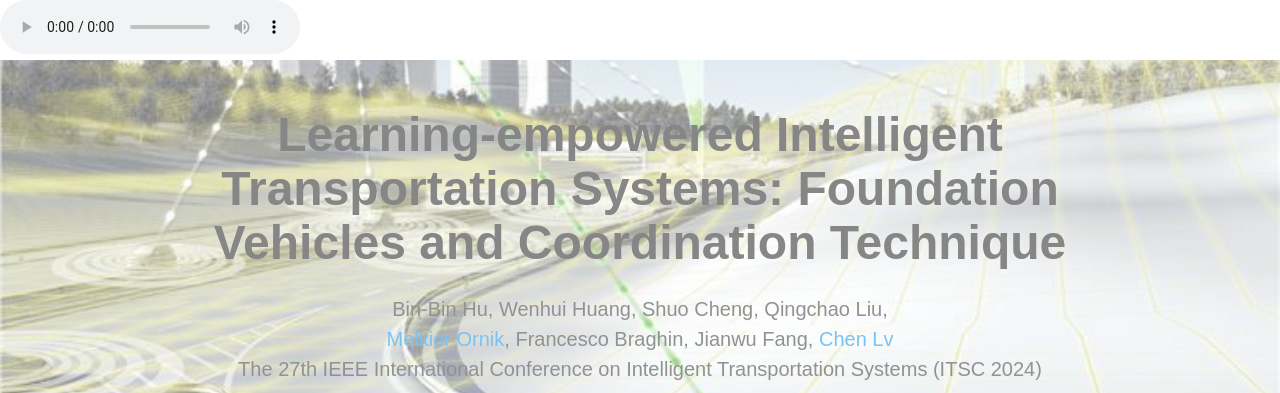
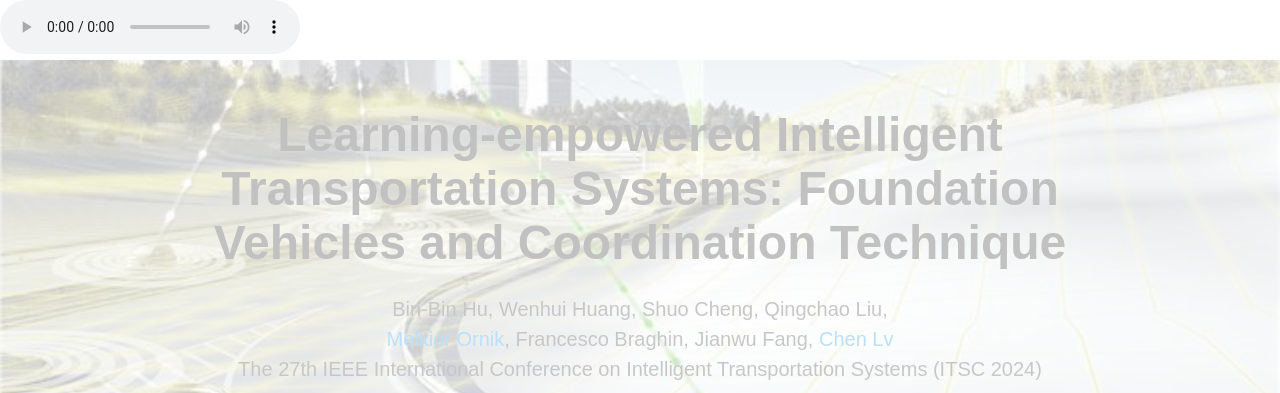
Before and after one commit to OscarHuangWind/Foundation_Vehicle, a plain HTML site: page index.html in a window 1280 px wide. Shown: the top 393 px of the page. Drawn offline with nearby package versions, Linux system fonts and the light colour scheme; some icons are missing; a web font is replaced by a local one.

Commit message:
change the background transparency

```diff
--- a/static/css/index.css
+++ b/static/css/index.css
@@ -147,7 +147,7 @@ background {
 
 section.background {
   background-image: url('../images/its_background.jpg');  /* 这里的 URL 是图片的路径 */
-  opacity: 0.6;
+  opacity: 0.3;
   background-repeat: no-repeat;             /* 背景图片不重复 */
   background-size: cover;                    /* 背景图片覆盖整个元素 */
   background-position: center;               /* 背景图片居中显示 */
```
